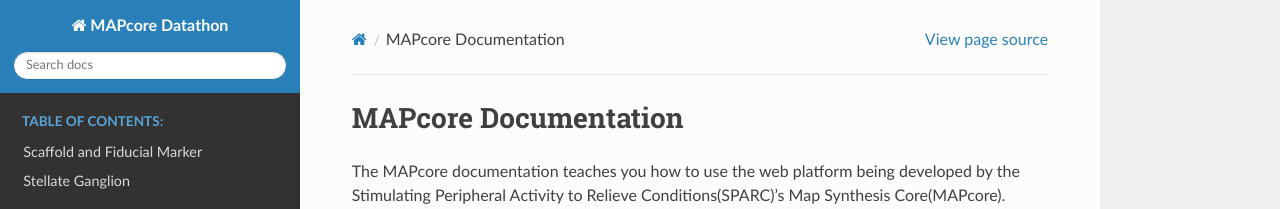
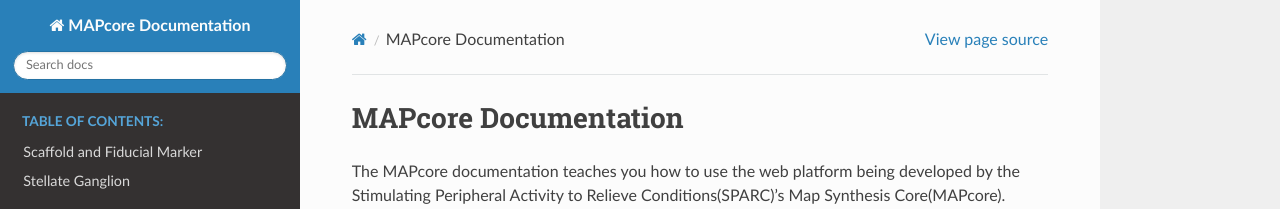
Before and after one commit to kmith/MAPcore-Documentation, a Sphinx documentation site: the page built from source/index.rst, in a window 1280 px wide. Shown: the top 209 px of the page. Built offline with Sphinx 7.4.7 and the Read the Docs theme 2.0.0, drawn with Linux system fonts in a browser that asks for light colours.

Commit message:
changed project name

```diff
--- a/source/conf.py
+++ b/source/conf.py
@@ -19,7 +19,7 @@
 
 # -- Project information -----------------------------------------------------
 
-project = 'MAPcore Datathon'
+project = 'MAPcore Documentation'
 copyright = 'University of Auckland'
 author = 'Sonia Sharma'
 
```
